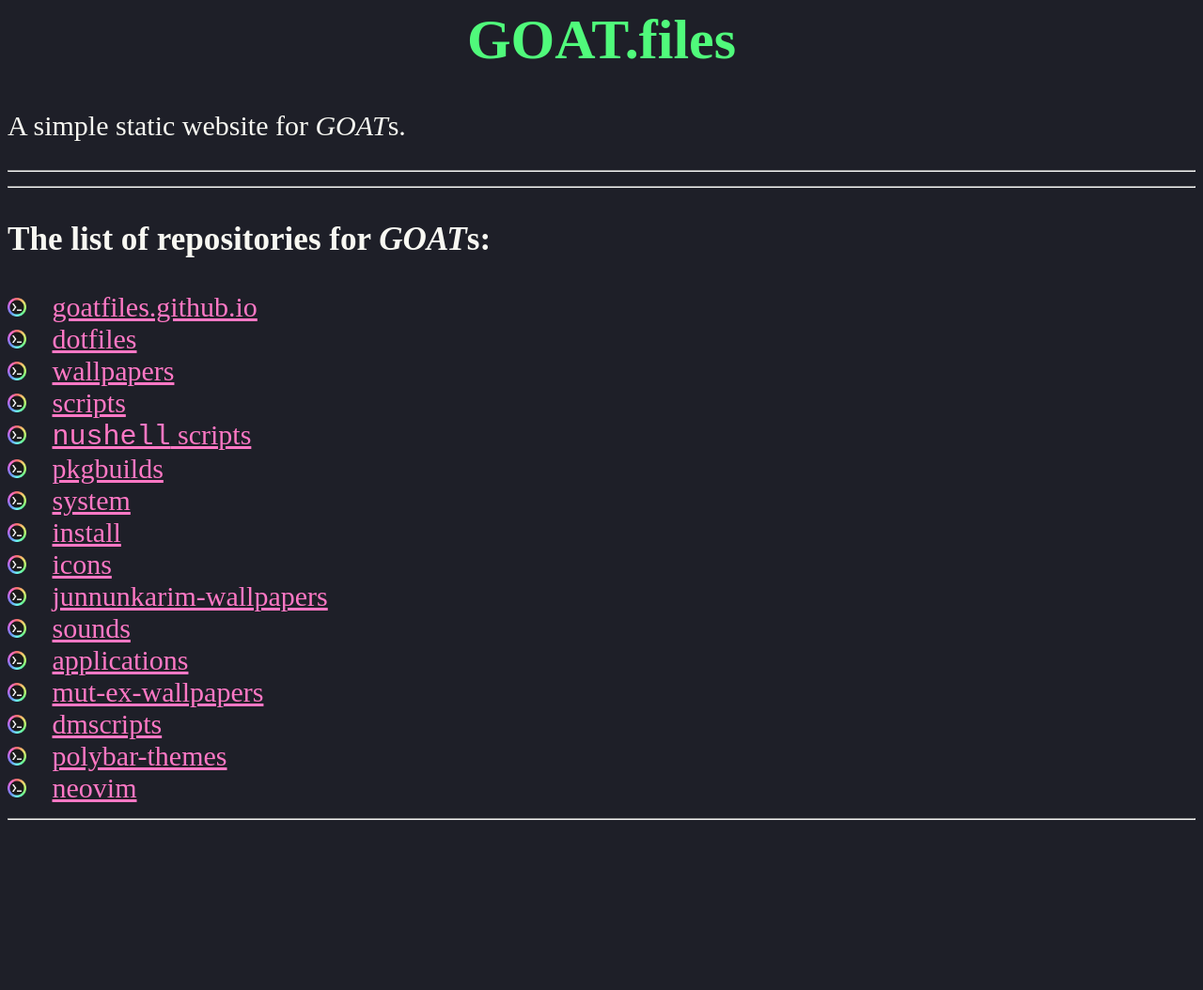
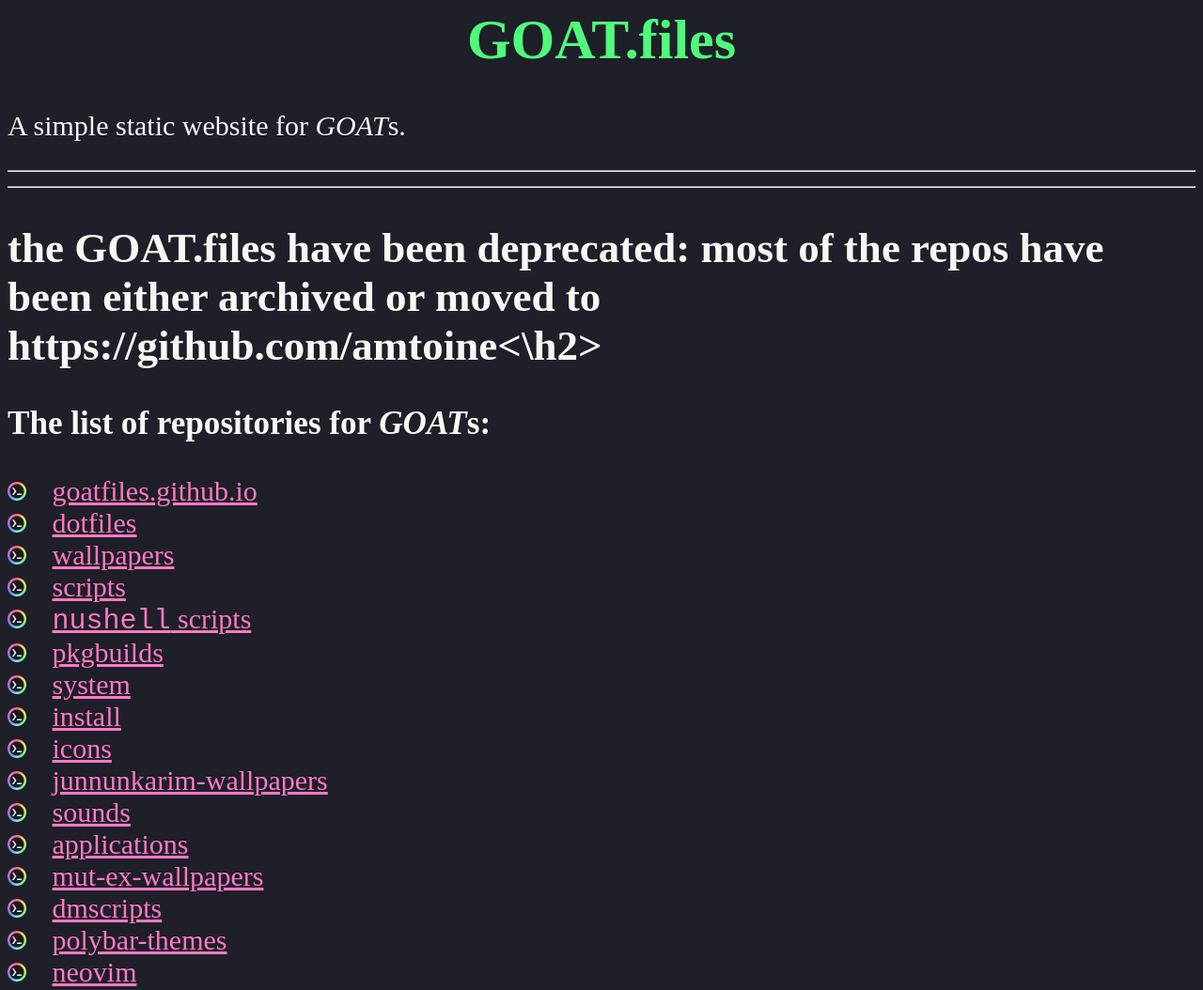
Before and after one commit to goatfiles/goatfiles.github.io, a plain HTML site: page index.html in a window 1280 px wide. Shown: the top 1054 px of the page at 94% size. Before the commit the page ends 888 px from the top, so only its background shows below. Drawn offline with Linux system fonts and the light colour scheme.

Commit message:
deprecate the GOAT.files (#5)

```diff
--- a/index.html
+++ b/index.html
@@ -10,6 +10,8 @@
             A simple static website for <i>GOAT</i>s.
         </p>
         <hr><hr>
+
+        <h2>the GOAT.files have been deprecated: most of the repos have been either archived or moved to https://github.com/amtoine<\h2>
 
 
         <h3>The list of repositories for <i>GOAT</i>s:</h3>
```
